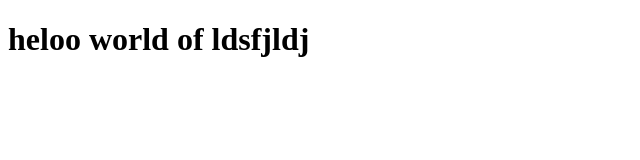
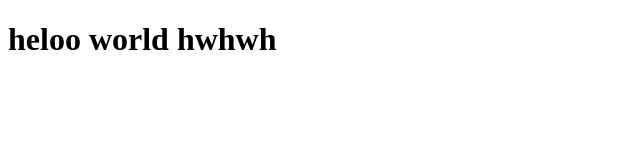
Before and after one commit to formalpsychology/website, a plain HTML site: page index.html in a window 1280 px wide. Shown: the whole page, without its empty margins (0-640 px from the left). Drawn offline with Linux system fonts and the light colour scheme.

Commit message:
test message

```diff
--- a/index.html
+++ b/index.html
@@ -7,6 +7,6 @@
     <title>Document</title>
 </head>
 <body>
-    <h1>heloo world of ldsfjldj</h1>
+    <h1>heloo world hwhwh</h1>
 </body>
 </html>
```
